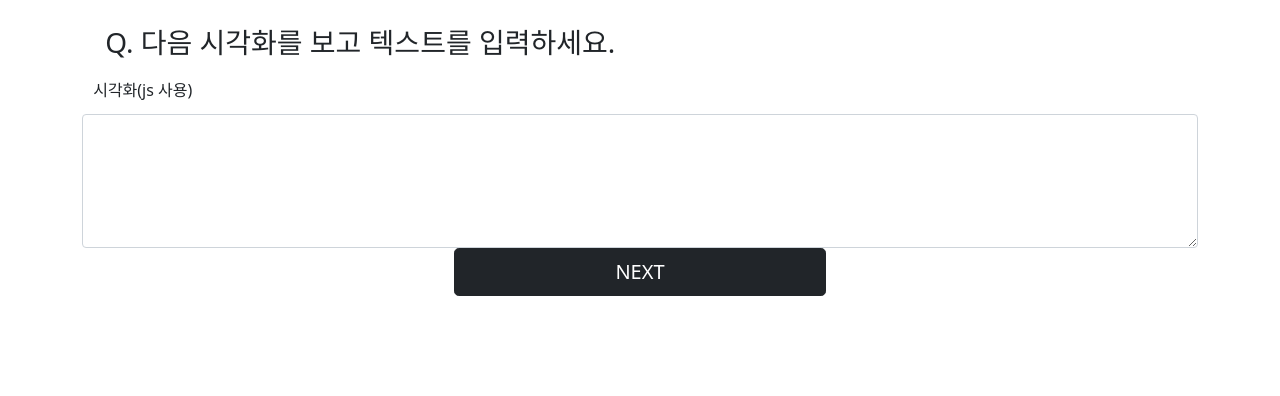
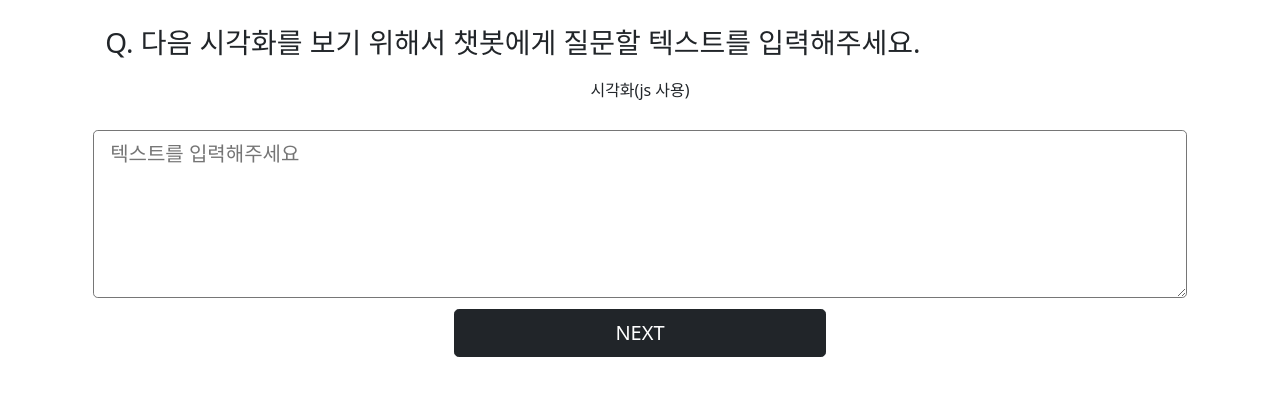
Before and after one commit to sujinhur/survey_form, a Django app: page /survey/problem in a window 1280 px wide. Shown: the top 396 px of the page. Run offline with Django 3.2, Linux system fonts and the light colour scheme; some libraries are stand-ins or nearby versions.

Commit message:
edit problem

```diff
--- a/svform/templates/survey/problem.html
+++ b/svform/templates/survey/problem.html
@@ -4,20 +4,27 @@
 
     <div class = "container">
         <div class="row">
-            <h3>Q. 다음 시각화를 보고 텍스트를 입력하세요.</h3>
+            <h3>Q. 다음 시각화를 보기 위해서 챗봇에게 질문할 텍스트를 입력해주세요.</h3>
         </div>
 
         <div class="row">
-            시각화(js 사용)
+            <p class="text-center">시각화(js 사용)</p>
+
+            <!-- <script>
+
+            </script> -->
         </div>
-        <script>
 
-        </script>
+        <form>
+            <div class="row">
+                <textarea class="form-control-lg" placeholder="텍스트를 입력해주세요" rows="5"></textarea>
+            </div>
 
-        <textarea class="form-control" rows="5"></textarea>
+            <div class="d-grid col-4 mx-auto">
+                <button type="button" class="btn btn-dark btn-lg">NEXT</button>
+            </div>
 
-        <div class="d-grid col-4 mx-auto">
-            <button type="button" class="btn btn-dark btn-lg">NEXT</button>
-        </div>
+        </form>
+
     </div>
 {% endblock %}
```
